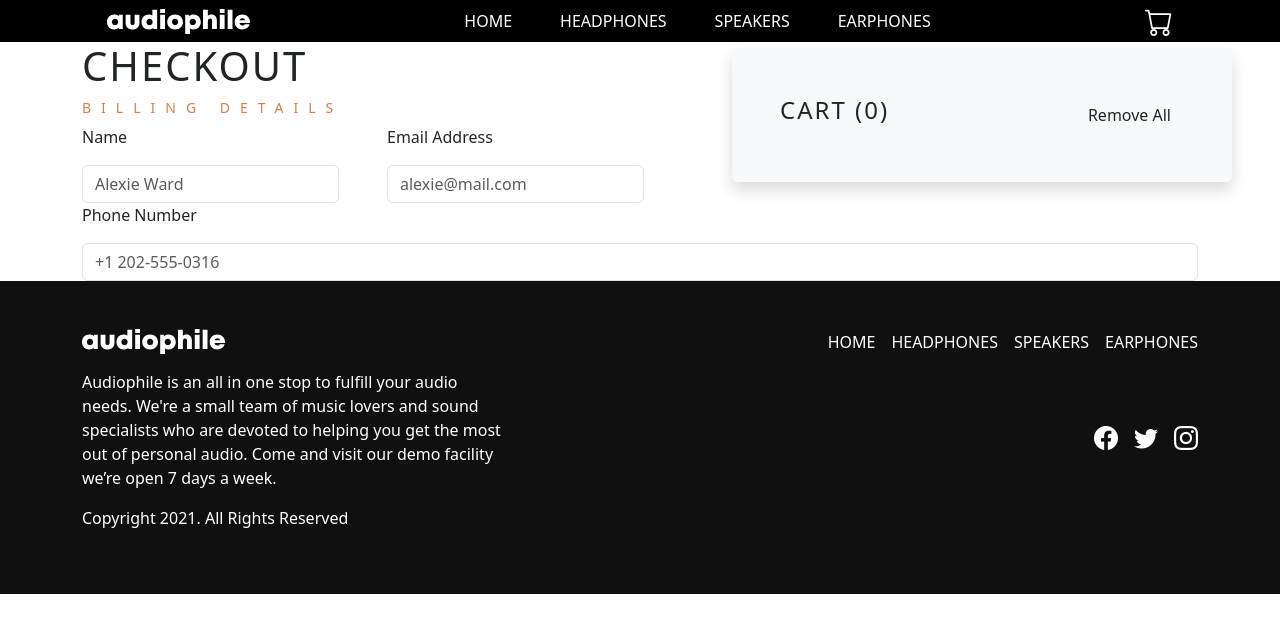
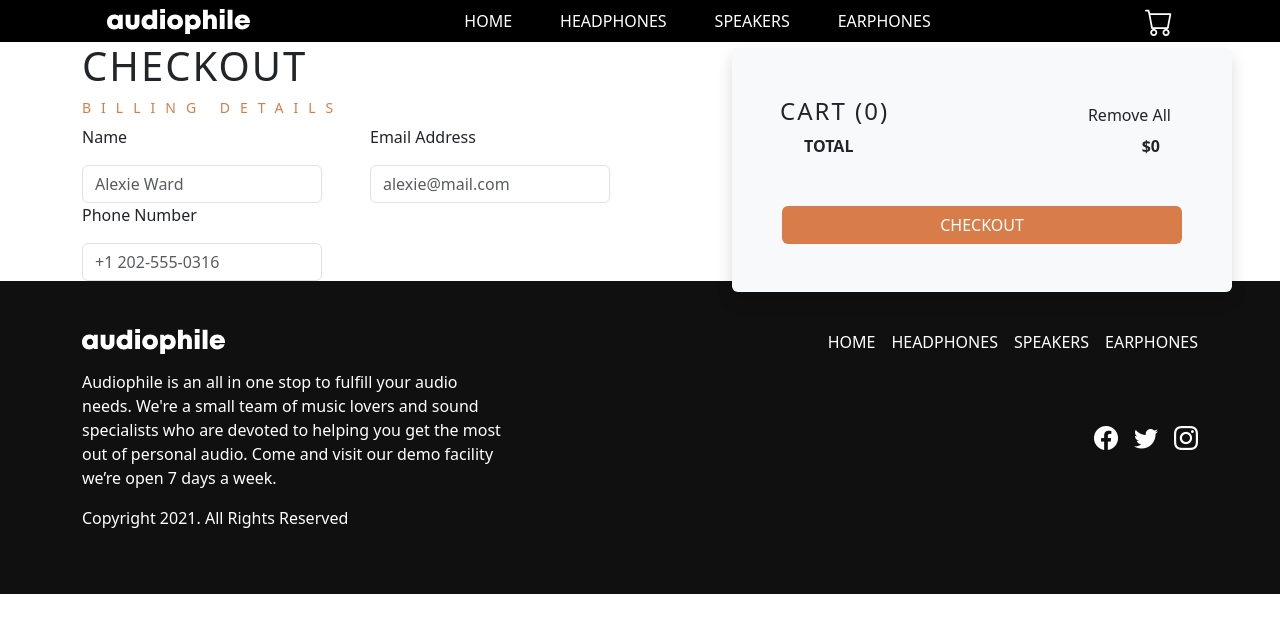
Before and after one commit to abdalsimam1-sketch/audiophile-ecommerce-website, a React (Vite) app: page /checkout in a window 1280 px wide. Both pictures are taken after a click on the icon 1158 px from the left and 21 px from the top of the page. Shown: the top 632 px of the page. Built offline with nearby package versions, Linux system fonts and the light colour scheme.

Commit message:
feat: fully working cart

```diff
--- a/src/Context/CartContext.jsx
+++ b/src/Context/CartContext.jsx
@@ -27,6 +27,7 @@ export const CartProvider = ({ children }) => {
           name: product.name,
           image: product.image.mobile,
           quantity: selectedQuantity,
+          price: product.price,
         },
       ];
     });
@@ -41,7 +42,7 @@ export const CartProvider = ({ children }) => {
   };
   const decrease = (id) => {
     setCart((prev) => {
-      prev.map((item) =>
+      return prev.map((item) =>
         item.id === id
           ? { ...item, quantity: item.quantity > 1 ? item.quantity - 1 : 1 }
           : item,
@@ -51,7 +52,9 @@ export const CartProvider = ({ children }) => {
   const clear = () => {
     setCart([]);
   };
-  const total = () => {};
+  const total = () => {
+    return cart.reduce((sum, item) => sum + item.price * item.quantity, 0);
+  };
 
   const values = {
     cart,
@@ -63,6 +66,7 @@ export const CartProvider = ({ children }) => {
     total,
     modalIsOpen,
     toggleCart,
+    total,
   };
 
   return <CartContext.Provider value={values}>{children}</CartContext.Provider>;
--- a/src/components/Cart.jsx
+++ b/src/components/Cart.jsx
@@ -1,8 +1,9 @@
 import { useCart } from "../Context/CartContext";
 import { QuantitySelector } from "../components/QuantitySelector";
+import { Link } from "react-router-dom";
 
 export const Cart = () => {
-  const { cart, increase, decrease, clear } = useCart();
+  const { cart, increase, decrease, clear, total } = useCart();
   const formatCartName = (name) => {
     return name
       .replace("Headphones", "")
@@ -19,7 +20,7 @@ export const Cart = () => {
         className="  me-md-5 modal-section  rounded shadow  d-flex flex-column  position-fixed bg-light p-5 "
         style={{ zIndex: "9999" }}
       >
-        <div className="d-flex justify-content-between ">
+        <div className="d-flex justify-content-between align-items-center">
           <h4>cart ({cart.length})</h4>
           <button className="btn" onClick={clear}>
             Remove All{" "}
@@ -28,7 +29,7 @@ export const Cart = () => {
 
         <section className="product-details">
           <div>
-            {cart.map((item, index) => (
+            {cart.map((item) => (
               <div
                 key={item.id}
                 className="d-flex justify-content-between align-items-center mb-3"
@@ -40,23 +41,34 @@ export const Cart = () => {
                     style={{ width: "5rem" }}
                     className="rounded"
                   />
-                  <div>
+                  <div className="d-flex flex-column ">
                     <span className="subtitle">
                       {formatCartName(item.name)}
                     </span>
-                    <span>{item.price}</span>
+                    <span className="subtitle text-muted">
+                      ${item.price.toLocaleString()}
+                    </span>
                   </div>
                 </div>
                 <div className="flex-nowrap">
                   <QuantitySelector
-                    handleAdd={increase}
-                    handleRemove={decrease}
+                    handleAdd={() => increase(item.id)}
+                    handleRemove={() => decrease(item.id)}
                     addBtn={false}
                     count={item.quantity}
                   ></QuantitySelector>
                 </div>
               </div>
             ))}
+            <div className="d-flex justify-content-between px-4 mb-5">
+              <span className="subtitle">TOTAL</span>
+              <span className="subtitle">${total().toLocaleString()}</span>
+            </div>
+          </div>
+          <div className="d-flex justify-content-center">
+            <Link to="/checkout">
+              <button className="button1 btn checkout-btn">CHECKOUT</button>
+            </Link>
           </div>
         </section>
       </main>
--- a/src/components/QuantitySelector.jsx
+++ b/src/components/QuantitySelector.jsx
@@ -13,7 +13,7 @@ export const QuantitySelector = ({
     >
       <span className="increase-btns h-100 rounded">
         <i className="btn bi bi-dash-lg " onClick={handleRemove}></i>
-        <i className="btn">{count}</i>
+        <i className=" fw-bold">{count}</i>
         <i className="btn bi bi-plus-lg" onClick={handleAdd}></i>
       </span>
       <button
--- a/src/components/inputs/TextField.jsx
+++ b/src/components/inputs/TextField.jsx
@@ -1,6 +1,6 @@
 export const TextField = ({ label, placeholder }) => {
   return (
-    <div>
+    <div className="d-flex flex-column m-0 gap-0">
       <label className="form-label m-0">
         <p>{label}</p>
       </label>
@@ -8,6 +8,7 @@ export const TextField = ({ label, placeholder }) => {
         type="text"
         placeholder={`${placeholder}`}
         className="form-control m-0"
+        style={{ width: "15rem" }}
       />
     </div>
   );
--- a/src/index.css
+++ b/src/index.css
@@ -277,11 +277,15 @@ i:hover {
 .features-section > div:nth-child(2) {
   flex: 1;
 }
-/* Modal Section */
+/* Modal Section / Cart */
 
 .modal-section {
   top: 3rem;
   width: 90%;
+  width: 380px;
+}
+.checkout-btn {
+  width: 15rem;
 }
 
 /* Tablet */
@@ -299,6 +303,9 @@ i:hover {
     width: 30rem;
     top: 3rem;
     right: 3rem;
+  }
+  .checkout-btn {
+    width: 25rem;
   }
 }
 /* Desktop */
@@ -332,4 +339,7 @@ i:hover {
     top: 3rem;
     right: 0rem;
   }
+  .checkout-btn {
+    width: 25rem;
+  }
 }
--- a/src/pages/Details.jsx
+++ b/src/pages/Details.jsx
@@ -54,7 +54,7 @@ export const Details = () => {
             <span className="overline">NEW PRODUCT</span>
             <h1>{filteredProduct.name}</h1>
             <p className="text-muted">{filteredProduct.description}</p>
-            <h6 className="">${filteredProduct.price}</h6>
+            <h6 className="">${filteredProduct.price.toLocaleString()}</h6>
             <QuantitySelector
               addBtn="true"
               handleAdd={handleAdd}
```
Also changed, not shown: src/components/Modal.jsx (deleted).
